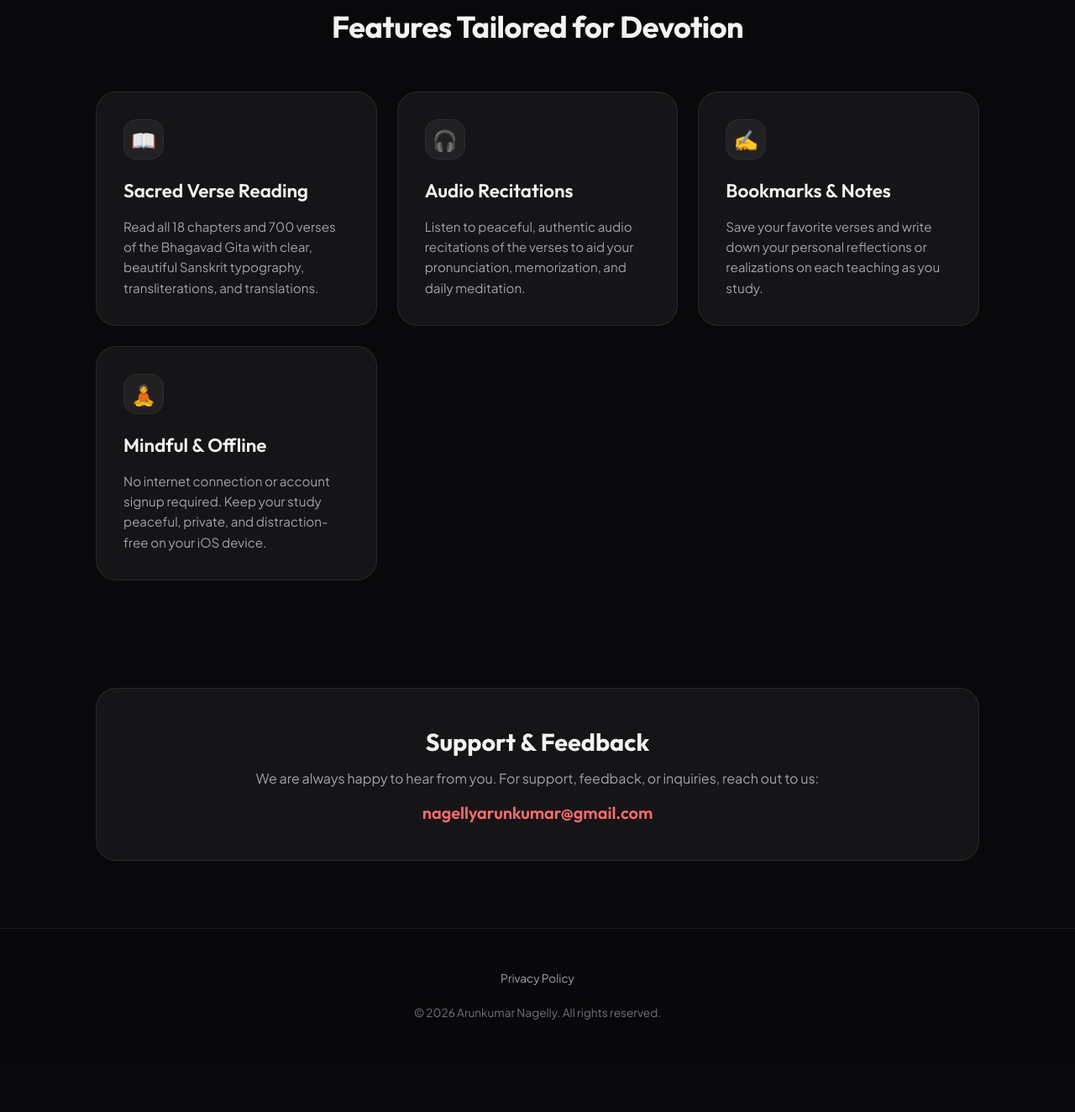
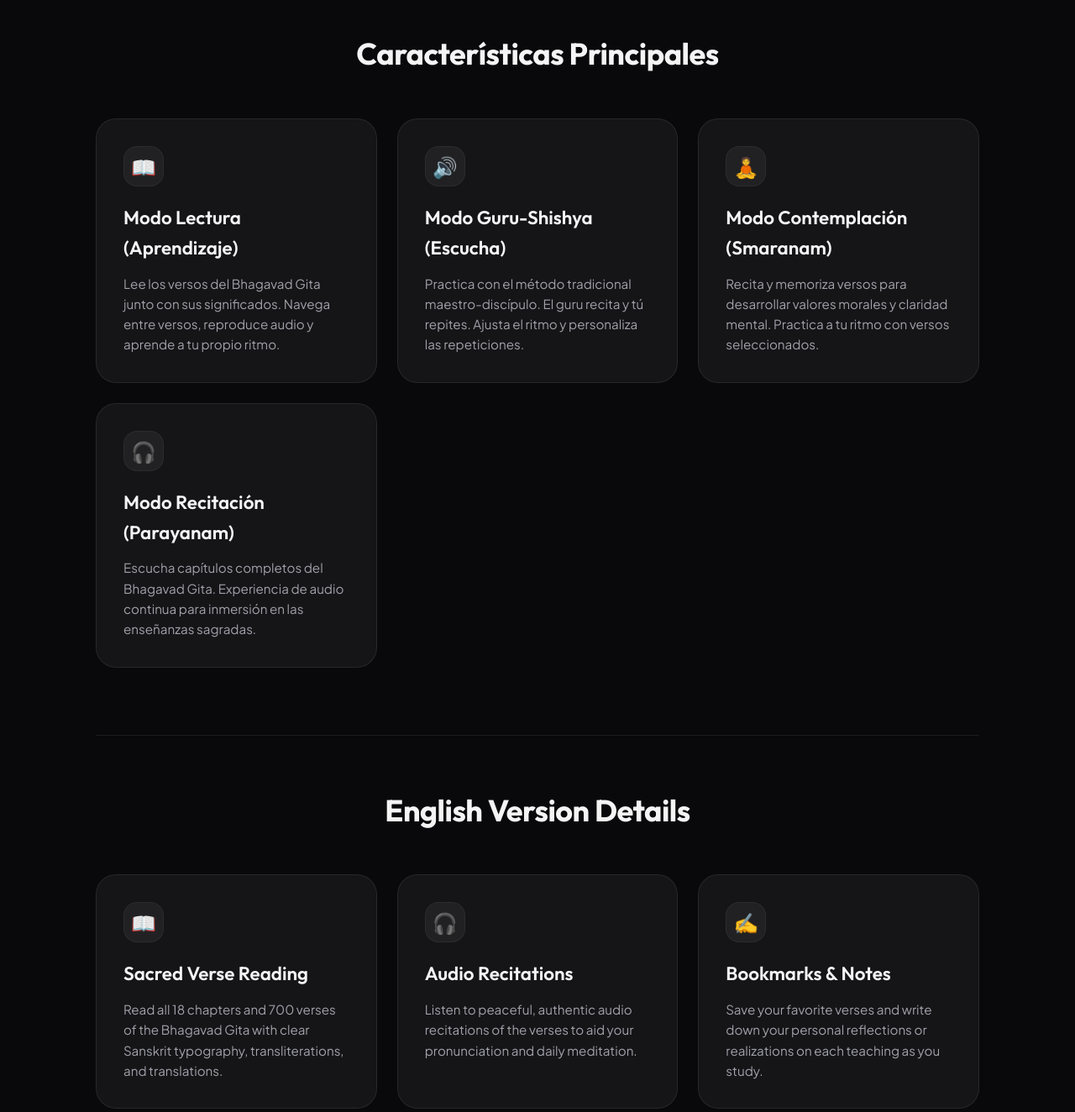
Before and after one commit to Arunnagelly/Arunnagelly.github.io, a plain HTML site: page gharghargita/index.html in a window 1280 px wide. Shown: the part 707-2031 px from the top of the page at 84% size. Before the commit the page ends 1972 px from the top, so only its background shows below. Drawn offline with Linux system fonts and the light colour scheme.

Commit message:
Add Spanish translation for Gita para cada hogar

```diff
--- a/gharghargita/index.html
+++ b/gharghargita/index.html
@@ -3,11 +3,11 @@
 <head>
     <meta charset="UTF-8">
     <meta name="viewport" content="width=device-width, initial-scale=1.0">
-    <title>GharGharGita - Gita in Every Home</title>
-    <meta name="description" content="GharGharGita brings the wisdom and peace of the Bhagavad Gita into your daily home life. Beautiful translations, audio recitation, and clean reading layout.">
+    <title>GharGharGita - Gita in Every Home / Gita para cada hogar</title>
+    <meta name="description" content="GharGharGita (Gita para cada hogar) brings the wisdom and peace of the Bhagavad Gita into your daily home life. Beautiful translations, audio recitation, and clean reading layout.">
     <!-- OpenGraph Tags -->
     <meta property="og:title" content="GharGharGita - Gita in Every Home">
-    <meta property="og:description" content="GharGharGita brings the wisdom and peace of the Bhagavad Gita into your daily home life. Beautiful translations, audio recitation, and clean reading layout.">
+    <meta property="og:description" content="GharGharGita (Gita para cada hogar) brings the wisdom and peace of the Bhagavad Gita into your daily home life. Beautiful translations, audio recitation, and clean reading layout.">
     <meta property="og:type" content="website">
 
     <link rel="stylesheet" href="../styles.css">
@@ -30,34 +30,61 @@
         <!-- Hero Section -->
         <section class="hero">
             <img src="assets/logo.png" alt="GharGharGita Icon" class="hero-app-icon" style="object-fit: cover; display: block; margin: 0 auto 24px auto;">
-            <h1 class="hero-title">Bring the Gita Home</h1>
-            <p class="hero-tagline">GharGharGita is designed to make the timeless teachings of the Bhagavad Gita easily accessible, readable, and resonant in your daily modern life.</p>
+            <h1 class="hero-title">Gita para cada hogar</h1>
+            <p class="hero-tagline">Lleva la sabiduría eterna del Bhagavad Gita a tu hogar con esta aplicación de aprendizaje. Diseñada para estudiantes espirituales, esta app ofrece múltiples modos de estudio y práctica del texto sagrado.</p>
             <a href="https://apps.apple.com/us/app/gharghargita-gita-learning-app/id1563381344" target="_blank" class="app-store-badge">Download on the App Store</a>
         </section>
 
-        <!-- Features Section -->
+        <!-- Spanish Features Section -->
         <section class="features-section">
-            <h2 class="section-title">Features Tailored for Devotion</h2>
+            <h2 class="section-title">Características Principales</h2>
             <div class="features-grid">
                 <!-- Feature 1 -->
                 <div class="feature-card">
                     <div class="feature-icon-wrapper">📖</div>
-                    <h3>Sacred Verse Reading</h3>
-                    <p>Read all 18 chapters and 700 verses of the Bhagavad Gita with clear, beautiful Sanskrit typography, transliterations, and translations.</p>
+                    <h3>Modo Lectura (Aprendizaje)</h3>
+                    <p>Lee los versos del Bhagavad Gita junto con sus significados. Navega entre versos, reproduce audio y aprende a tu propio ritmo.</p>
                 </div>
                 <!-- Feature 2 -->
                 <div class="feature-card">
+                    <div class="feature-icon-wrapper">🔊</div>
+                    <h3>Modo Guru-Shishya (Escucha)</h3>
+                    <p>Practica con el método tradicional maestro-discípulo. El guru recita y tú repites. Ajusta el ritmo y personaliza las repeticiones.</p>
+                </div>
+                <!-- Feature 3 -->
+                <div class="feature-card">
+                    <div class="feature-icon-wrapper">🧘</div>
+                    <h3>Modo Contemplación (Smaranam)</h3>
+                    <p>Recita y memoriza versos para desarrollar valores morales y claridad mental. Practica a tu ritmo con versos seleccionados.</p>
+                </div>
+                <!-- Feature 4 -->
+                <div class="feature-card">
+                    <div class="feature-icon-wrapper">🎧</div>
+                    <h3>Modo Recitación (Parayanam)</h3>
+                    <p>Escucha capítulos completos del Bhagavad Gita. Experiencia de audio continua para inmersión en las enseñanzas sagradas.</p>
+                </div>
+            </div>
+        </section>
+
+        <!-- English Features Section -->
+        <section class="features-section" style="border-top: 1px solid var(--border-color); padding-top: 60px;">
+            <h2 class="section-title">English Version Details</h2>
+            <div class="features-grid">
+                <div class="feature-card">
+                    <div class="feature-icon-wrapper">📖</div>
+                    <h3>Sacred Verse Reading</h3>
+                    <p>Read all 18 chapters and 700 verses of the Bhagavad Gita with clear Sanskrit typography, transliterations, and translations.</p>
+                </div>
+                <div class="feature-card">
                     <div class="feature-icon-wrapper">🎧</div>
                     <h3>Audio Recitations</h3>
-                    <p>Listen to peaceful, authentic audio recitations of the verses to aid your pronunciation, memorization, and daily meditation.</p>
+                    <p>Listen to peaceful, authentic audio recitations of the verses to aid your pronunciation and daily meditation.</p>
                 </div>
-                <!-- Feature 3 -->
                 <div class="feature-card">
                     <div class="feature-icon-wrapper">✍️</div>
                     <h3>Bookmarks & Notes</h3>
                     <p>Save your favorite verses and write down your personal reflections or realizations on each teaching as you study.</p>
                 </div>
-                <!-- Feature 4 -->
                 <div class="feature-card">
                     <div class="feature-icon-wrapper">🧘</div>
                     <h3>Mindful & Offline</h3>
@@ -68,8 +95,8 @@
 
         <!-- Contact Section -->
         <section class="contact-block" style="margin-bottom: 80px;">
-            <h2 style="font-family: var(--font-heading); font-size: 1.8rem; margin-bottom: 8px;">Support & Feedback</h2>
-            <p style="color: var(--text-secondary);">We are always happy to hear from you. For support, feedback, or inquiries, reach out to us:</p>
+            <h2 style="font-family: var(--font-heading); font-size: 1.8rem; margin-bottom: 8px;">Contacto y Soporte / Support</h2>
+            <p style="color: var(--text-secondary);">Si tiene alguna pregunta, comentario o consulta, no dude en contactarnos:</p>
             <span class="contact-email">nagellyarunkumar@gmail.com</span>
         </section>
     </main>
@@ -77,7 +104,7 @@
     <footer>
         <div class="container">
             <div class="footer-nav">
-                <a href="../privacypolicy.html">Privacy Policy</a>
+                <a href="../privacypolicy.html">Privacy Policy / Política de Privacidad</a>
             </div>
             <p>&copy; 2026 Arunkumar Nagelly. All rights reserved.</p>
         </div>
```
Also changed, not shown: privacypolicy.html (+30 -3 lines).
